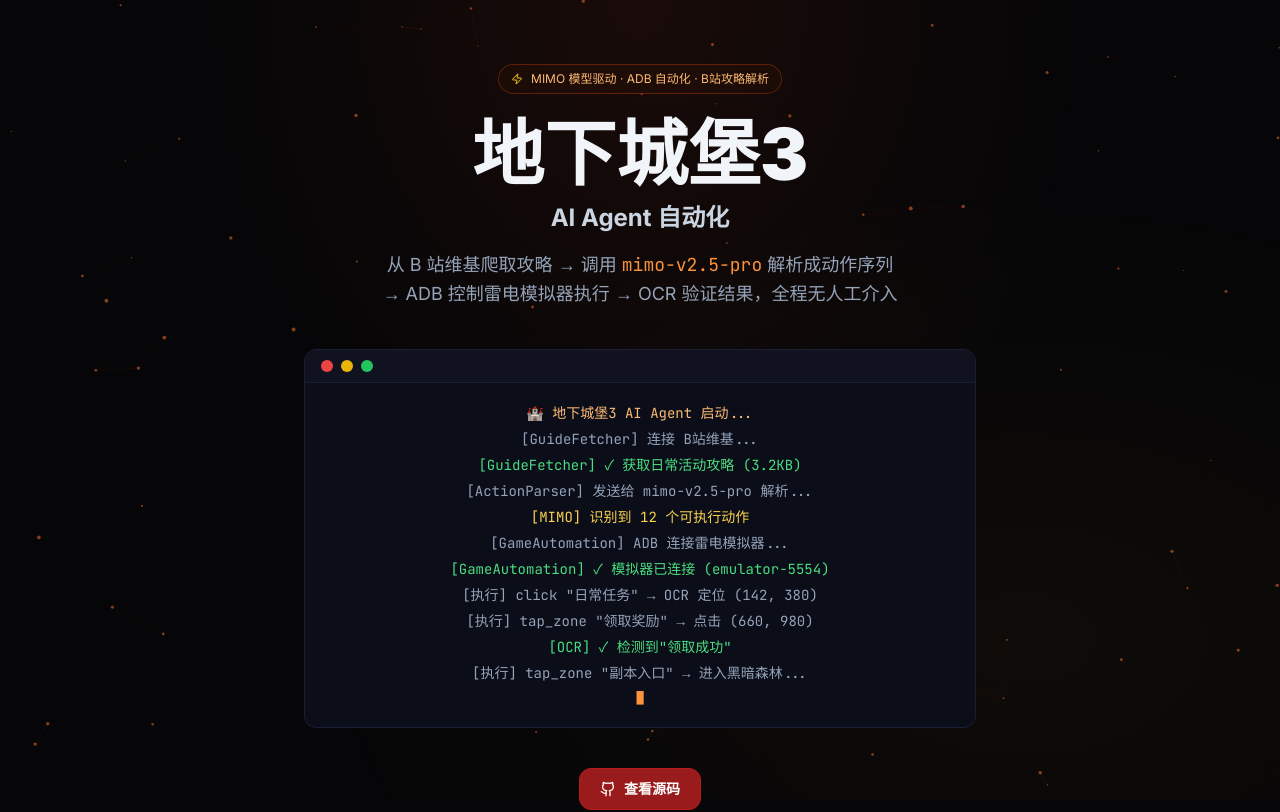
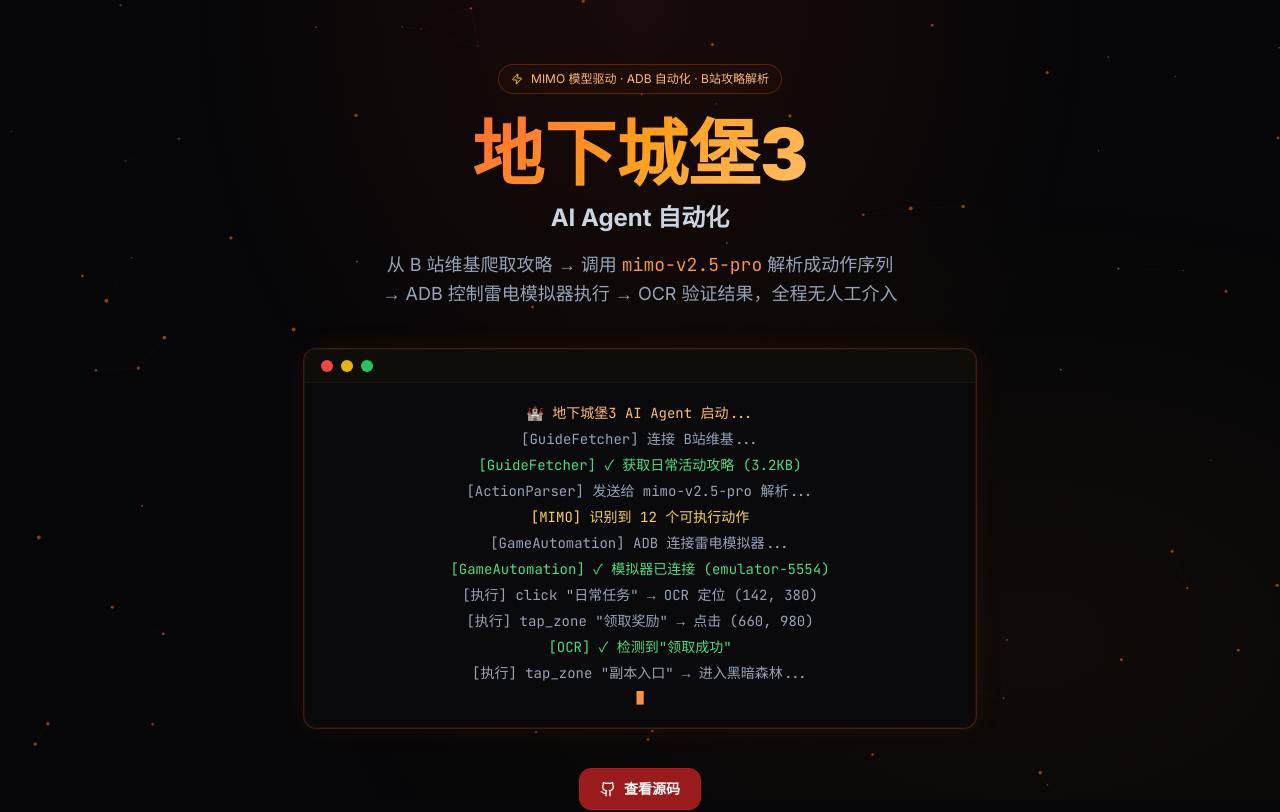
Before and after one commit to mzl2233/dxc3-agent, a React (Vite) app: page / in a window 1280 px wide. Shown: the top 812 px of the page. Built offline with nearby package versions, Linux system fonts and the light colour scheme; the HTML template or start-up script is replaced by a standard one.

Commit message:
update: src/index.css

```diff
--- a/src/index.css
+++ b/src/index.css
@@ -4,21 +4,29 @@
 
 * { box-sizing: border-box; }
 html { scroll-behavior: smooth; }
-body { background: #07080f; color: #e2e8f0; font-family: 'Inter', sans-serif; margin: 0; overflow-x: hidden; }
+body { background: #060608; color: #e2e8f0; font-family: 'Inter', sans-serif; margin: 0; overflow-x: hidden; }
 
 ::-webkit-scrollbar { width: 5px; }
-::-webkit-scrollbar-track { background: #07080f; }
-::-webkit-scrollbar-thumb { background: #2a1a4a; border-radius: 3px; }
+::-webkit-scrollbar-track { background: #060608; }
+::-webkit-scrollbar-thumb { background: #3a1a0a; border-radius: 3px; }
 
-.gold { background: linear-gradient(135deg, #f6c860, #ffaa00); -webkit-background-clip: text; -webkit-text-fill-color: transparent; background-clip: text; }
-.purple-glow { box-shadow: 0 0 0 1px rgba(139,92,246,0.25), 0 0 30px rgba(139,92,246,0.1); }
-.gold-glow   { box-shadow: 0 0 0 1px rgba(246,200,96,0.25), 0 0 30px rgba(246,200,96,0.08); }
+.orange-text { background: linear-gradient(135deg, #ff6b35, #ff9f1c, #ffbf69); -webkit-background-clip: text; -webkit-text-fill-color: transparent; background-clip: text; }
+.red-glow  { box-shadow: 0 0 0 1px rgba(255,107,53,0.2), 0 0 30px rgba(255,107,53,0.08); }
+.card-glow { box-shadow: 0 0 0 1px rgba(255,159,28,0.15), 0 0 40px rgba(255,107,53,0.06); }
 
-.term { background: #0b0d18; border: 1px solid #1a1f35; border-radius: 12px; overflow: hidden; }
-.term-bar { background: #10131f; padding: 10px 16px; display: flex; align-items: center; gap: 8px; border-bottom: 1px solid #1a1f35; }
+.term { background: #0a0a0c; border: 1px solid #1f1208; border-radius: 12px; overflow: hidden; }
+.term-bar { background: #0f0d0a; padding: 10px 16px; display: flex; align-items: center; gap: 8px; border-bottom: 1px solid #1f1208; }
 .dot { width: 12px; height: 12px; border-radius: 50%; }
 
 @keyframes blink { 0%,100%{opacity:1} 50%{opacity:0} }
 .blink { animation: blink 1s step-end infinite; }
 @keyframes up { from{opacity:0;transform:translateY(12px)} to{opacity:1;transform:translateY(0)} }
 .up { animation: up 0.35s ease forwards; }
+@keyframes orbit { from { transform: rotate(0deg) translateX(120px) rotate(0deg); } to { transform: rotate(360deg) translateX(120px) rotate(-360deg); } }
+@keyframes orbit2 { from { transform: rotate(120deg) translateX(180px) rotate(-120deg); } to { transform: rotate(480deg) translateX(180px) rotate(-480deg); } }
+@keyframes orbit3 { from { transform: rotate(240deg) translateX(240px) rotate(-240deg); } to { transform: rotate(600deg) translateX(240px) rotate(-600deg); } }
+.orb1 { animation: orbit 8s linear infinite; }
+.orb2 { animation: orbit2 14s linear infinite; }
+.orb3 { animation: orbit3 20s linear infinite; }
+@keyframes scanline { 0%{transform:translateY(-100%)} 100%{transform:translateY(100vh)} }
+.scan { animation: scanline 4s linear infinite; }
```
